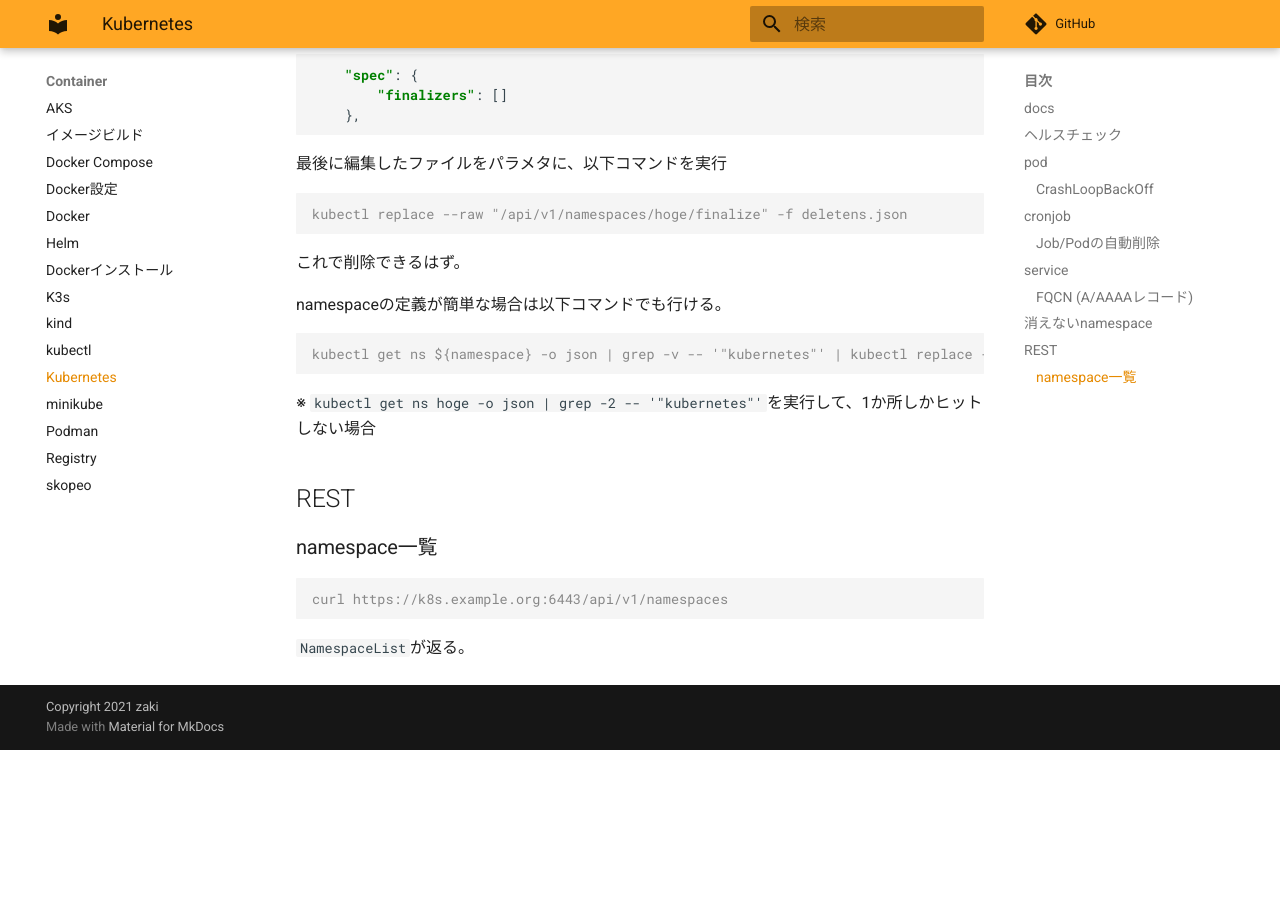
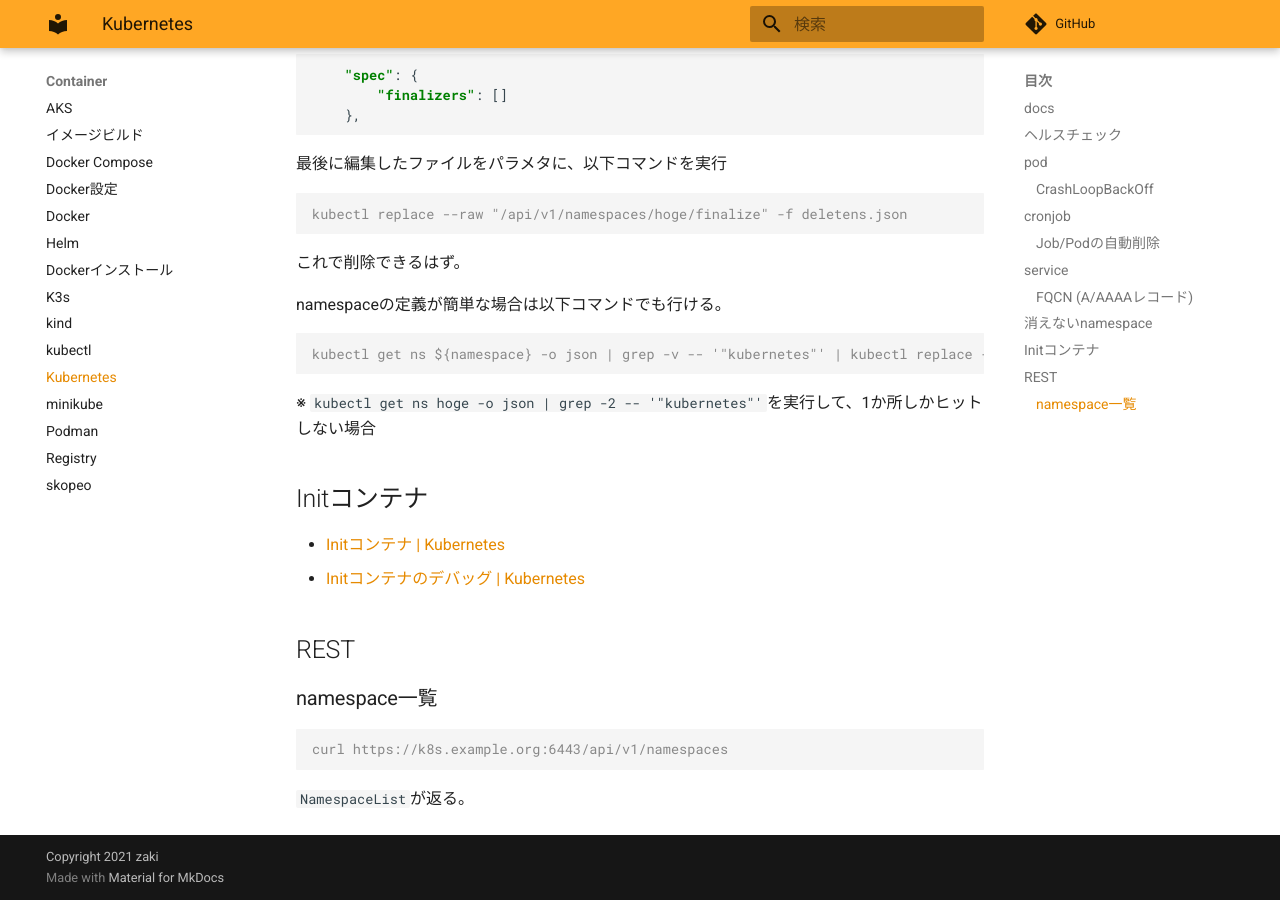
Before and after one commit to zaki-lknr/docs, an MkDocs documentation site: the page built from docs/Container/kubernetes.md, in a window 1280 px wide and 900 px high, scrolled down 2693 px. Built offline with MkDocs 1.6.1 and Material for MkDocs 9.7.7, drawn with Linux system fonts in a browser that asks for light colours; comment, search, counter and statistics services are not loaded; before the commit the page ends 3443 px from its top, so only the background shows below that.

Commit message:
add: container/kubernetes: initコンテナdocs

```diff
--- a/docs/Container/kubernetes.md
+++ b/docs/Container/kubernetes.md
@@ -137,6 +137,11 @@ kubectl get ns ${namespace} -o json | grep -v -- '"kubernetes"' | kubectl replac
 
 ※ `kubectl get ns hoge -o json | grep -2 -- '"kubernetes"'`を実行して、1か所しかヒットしない場合
 
+## Initコンテナ
+
+- [Initコンテナ | Kubernetes](https://kubernetes.io/ja/docs/concepts/workloads/pods/init-containers/)
+- [Initコンテナのデバッグ | Kubernetes](https://kubernetes.io/ja/docs/tasks/debug/debug-application/debug-init-containers/)
+
 ## REST
 
 ### namespace一覧
```
